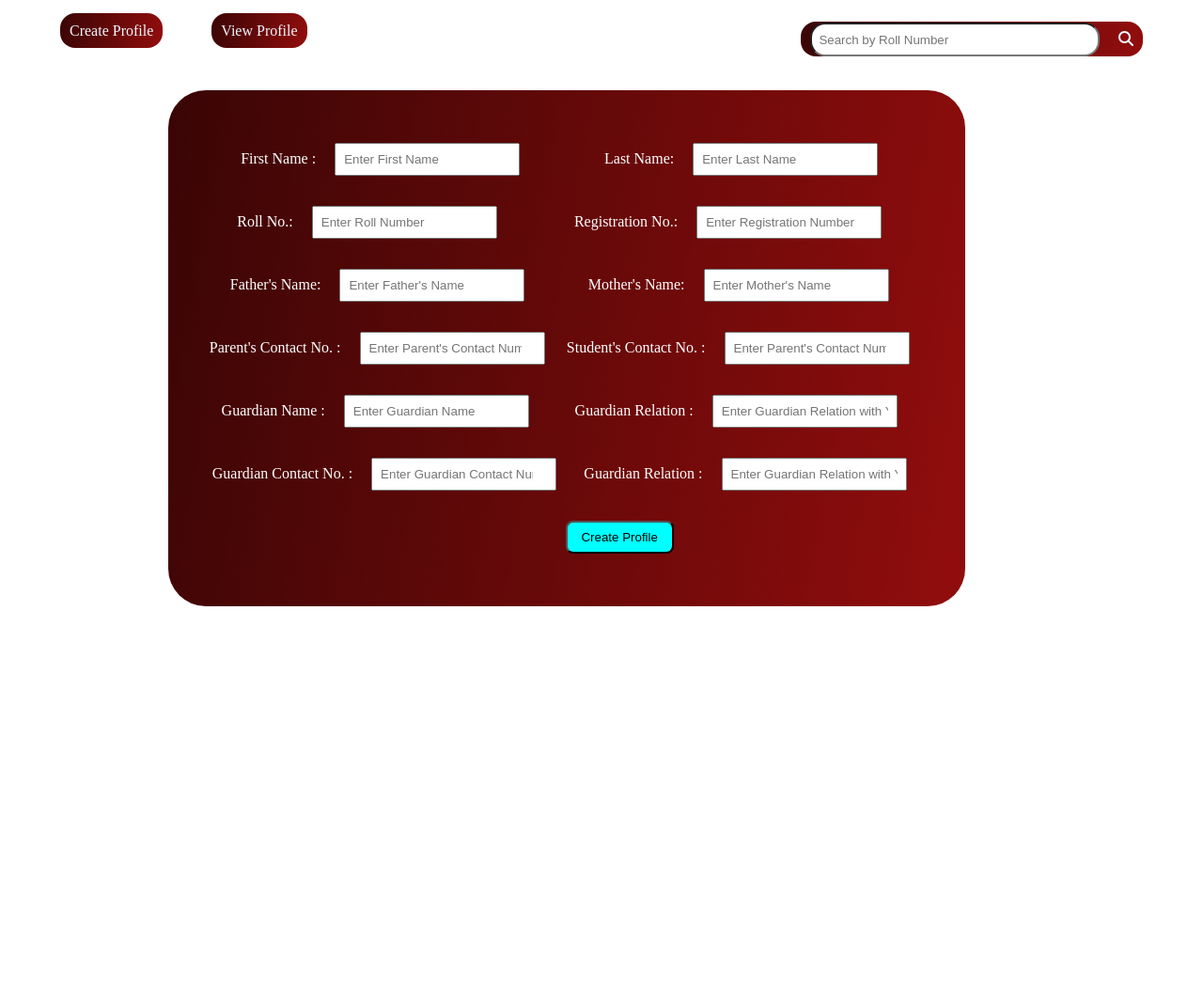
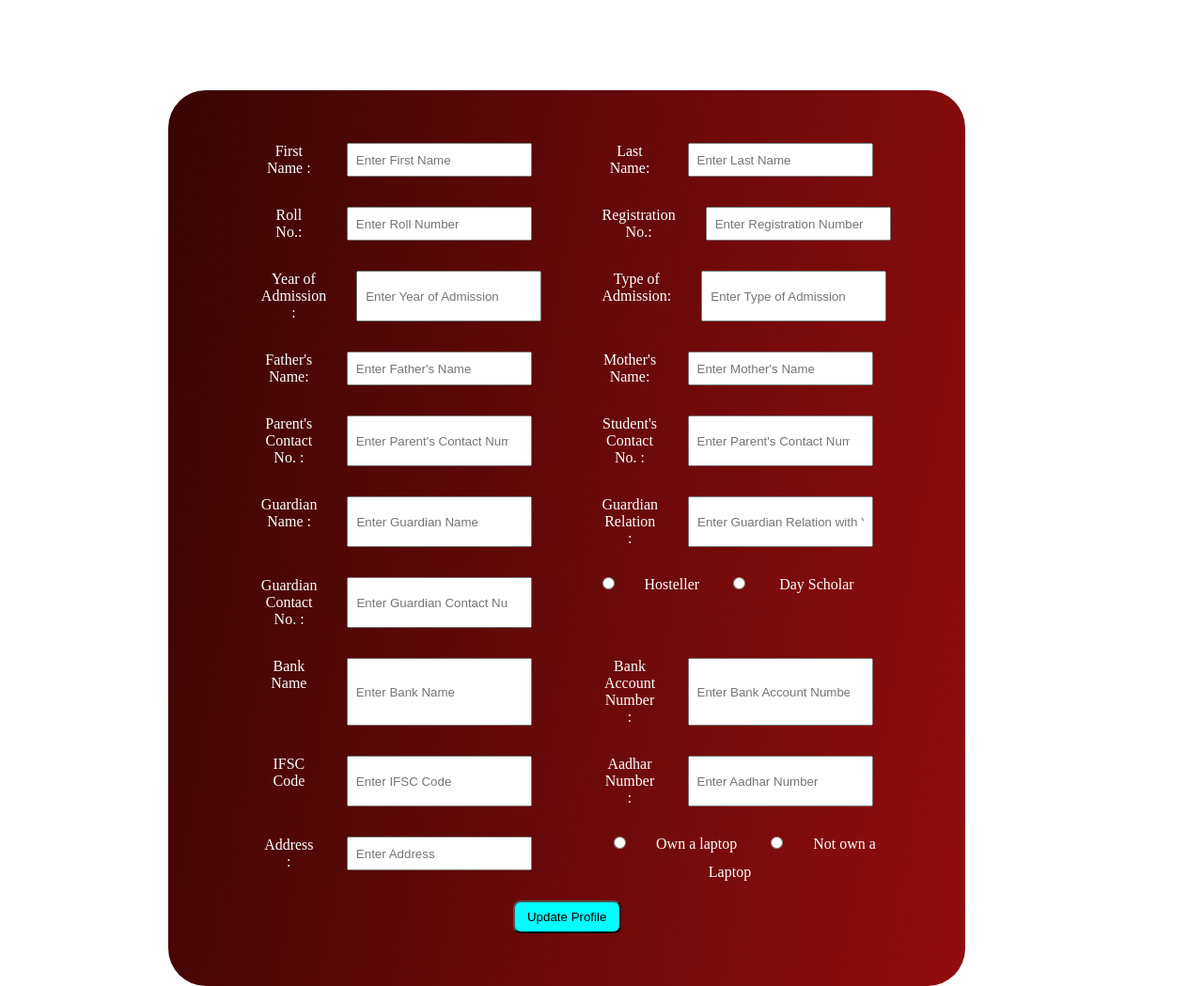
Before and after one commit to Divi0921/StudentManagementSystem, a PHP site: page /edit.html in a window 1280 px wide. Shown: the part 64-1113 px from the top of the page at 94% size. Before the commit the page ends 709 px from the top, so only its background shows below. Run offline with PHP 8.4, Linux system fonts and the light colour scheme; some libraries are stand-ins or nearby versions.

Commit message:
Completed Update form

```diff
--- a/edit.html
+++ b/edit.html
@@ -6,8 +6,10 @@
     <meta name="viewport" content="width=device-width, initial-scale=1.0" />
     <title>Update Profile</title>
     <link rel="stylesheet" href="style.css" />
-    <link rel="stylesheet" href="https://cdnjs.cloudflare.com/ajax/libs/font-awesome/6.1.1/css/all.min.css">
-
+    <link
+      rel="stylesheet"
+      href="https://cdnjs.cloudflare.com/ajax/libs/font-awesome/6.1.1/css/all.min.css"
+    />
   </head>
   <body>
     <nav>
@@ -16,7 +18,7 @@
       </ul>
     </nav>
 
-    <div class="btns">
+    <!-- <div class="btns">
       <div>
         <span class="btn" id="createProfile"> Create Profile</span>
         <span class="btn" id="viewProfile"> View Profile </span>
@@ -31,131 +33,177 @@
           /><span> <i class="fa fa-search"></i></span>
         </span>
       </div>
-    </div>
+    </div> -->
 
     <div class="forms">
       <form action="">
         <div class="rows">
-          <div>
+          <div class="columns">
             <label for="">First Name :</label>
             <input
               type="text"
-              class=""
               name="firstName"
               placeholder="Enter First Name "
             />
           </div>
-          <div>
+          <div class="columns">
             <label for="">Last Name:</label>
-            <input
-              type="text"
-              class=""
-              name="lastName"
-              placeholder="Enter Last Name"
-            />
+            <input type="text" name="lastName" placeholder="Enter Last Name" />
           </div>
         </div>
         <div class="rows">
-          <div>
+          <div class="columns">
             <label for="">Roll No.:</label>
-            <input
-              type="text"
-              class=""
-              name="rollNum"
-              placeholder="Enter Roll Number"
-            />
+            <input type="text" name="rollNum" placeholder="Enter Roll Number" />
           </div>
-          <div>
+          <div class="columns">
             <label for="">Registration No.:</label>
             <input
               type="number"
-              class=""
               name="regNum"
               placeholder="Enter Registration Number"
             />
           </div>
         </div>
         <div class="rows">
-          <div>
+          <div class="columns">
+            <label for="">Year of Admission :</label>
+            <input
+              type="text"
+              name="yearAdmission"
+              placeholder="Enter Year of Admission"
+            />
+          </div>
+          <div class="columns">
+            <label for="">Type of Admission:</label>
+            <input
+              type="text"
+              name="typeAdmission"
+              placeholder="Enter Type of Admission"
+            />
+          </div>
+        </div>
+        <div class="rows">
+          <div class="columns">
             <label for="">Father's Name:</label>
             <input
               type="ext"
-              class=""
               name="fatherName"
               placeholder="Enter Father's Name"
             />
           </div>
-          <div>
+          <div class="columns">
             <label for="">Mother's Name:</label>
             <input
               type="text"
-              class=""
               name="motherName"
               placeholder="Enter Mother's Name"
             />
           </div>
         </div>
         <div class="rows">
-          <div>
+          <div class="columns">
             <label for="">Parent's Contact No. :</label>
             <input
               type="number"
-              class=""
               name="number"
               placeholder="Enter Parent's Contact Number"
             />
           </div>
-          <div>
+          <div class="columns">
             <label for="">Student's Contact No. :</label>
             <input
               type="number"
-              class=""
               name="number"
               placeholder="Enter Parent's Contact Number"
             />
           </div>
         </div>
         <div class="rows">
-          <div>
+          <div class="columns">
             <label for="">Guardian Name :</label>
             <input
               type="text"
-              class=""
               name="guardName"
               placeholder="Enter Guardian Name"
             />
           </div>
-          <div>
+          <div class="columns">
             <label for="">Guardian Relation :</label>
             <input
               type="text"
-              class=""
               name="guardRel"
               placeholder="Enter Guardian Relation with You"
             />
           </div>
         </div>
         <div class="rows">
-          <div>
+          <div class="columns">
             <label for="">Guardian Contact No. :</label>
             <input
               type="number"
-              class=""
               name="guardNum"
               placeholder="Enter Guardian Contact Number"
             />
           </div>
-          <div>
-            <label for="">Guardian Relation :</label>
+          <div class="columns">
+            <div class="column">
+              <input type="radio" name="hostel" id="" /><span>Hosteller</span>
+              <input type="radio" name="hostel" id="" /><span>
+                Day Scholar
+              </span>
+            </div>
+          </div>
+        </div>
+        <div class="rows">
+          <div class="columns">
+            <label for="">Bank Name</label>
+            <input type="text" name="aadharNum" placeholder="Enter Bank Name" />
+          </div>
+          <div class="columns">
+            <label for="">Bank Account Number :</label>
             <input
-              type="text"
-              class=""
-              name="guardRel"
-              placeholder="Enter Guardian Relation with You"
+              type="number"
+              name="accountNum"
+              placeholder="Enter Bank Account Number"
             />
           </div>
         </div>
-        <input type="submit" value="Create Profile" class="submit" />
+        <div class="rows">
+          <div class="columns">
+            <label for="">IFSC Code</label>
+            <input type="text" name="ifscCode" placeholder="Enter IFSC Code" />
+          </div>
+          <div class="columns">
+            <label for="">Aadhar Number :</label>
+            <input
+              type="number"
+              name="aadharNum"
+              placeholder="Enter Aadhar Number"
+            />
+          </div>
+        </div>
+        <div class="rows">
+          <div class="columns">
+            <!-- <label for="">Laptop Status</label> -->
+            <div class="columns">
+              <label for="">Address :</label>
+              <input type="text" name="address" placeholder="Enter Address" />
+            </div>
+          </div>
+          <div class="columns">
+            <div class="column">
+              <input type="radio" name="laptop" id="" value="yes" /><span
+                >Own a laptop</span
+              >
+              <input type="radio" name="laptop" id="" value="no" /><span
+                >Not own a Laptop</span
+              >
+            </div>
+          </div>
+        </div>
+
+        <input type="submit" value="Update Profile" class="submit" />
       </form>
     </div>
   </body>
--- a/style.css
+++ b/style.css
@@ -62,15 +62,27 @@ nav a{
 .rows{
     display: flex;
     flex-direction: row;
-    justify-content: space-around;
+    justify-content: space-evenly;
 }
 .forms input{
     padding: 1vh;
     margin: 2vh;
 }
+
+.columns{
+    display: flex;
+    flex-direction: row;
+    justify-content: space-between;
+    width: 25vw;
+}
+.columns label, .columns span{
+    margin: 2vh;
+}
+
+
 .forms .submit{
     align-items: center;
-    margin-left: 10vw;
+    /* margin-left: 10vw; */
     width: 9vw;
     background-color: aqua;
     border-radius: 1vh;
```
